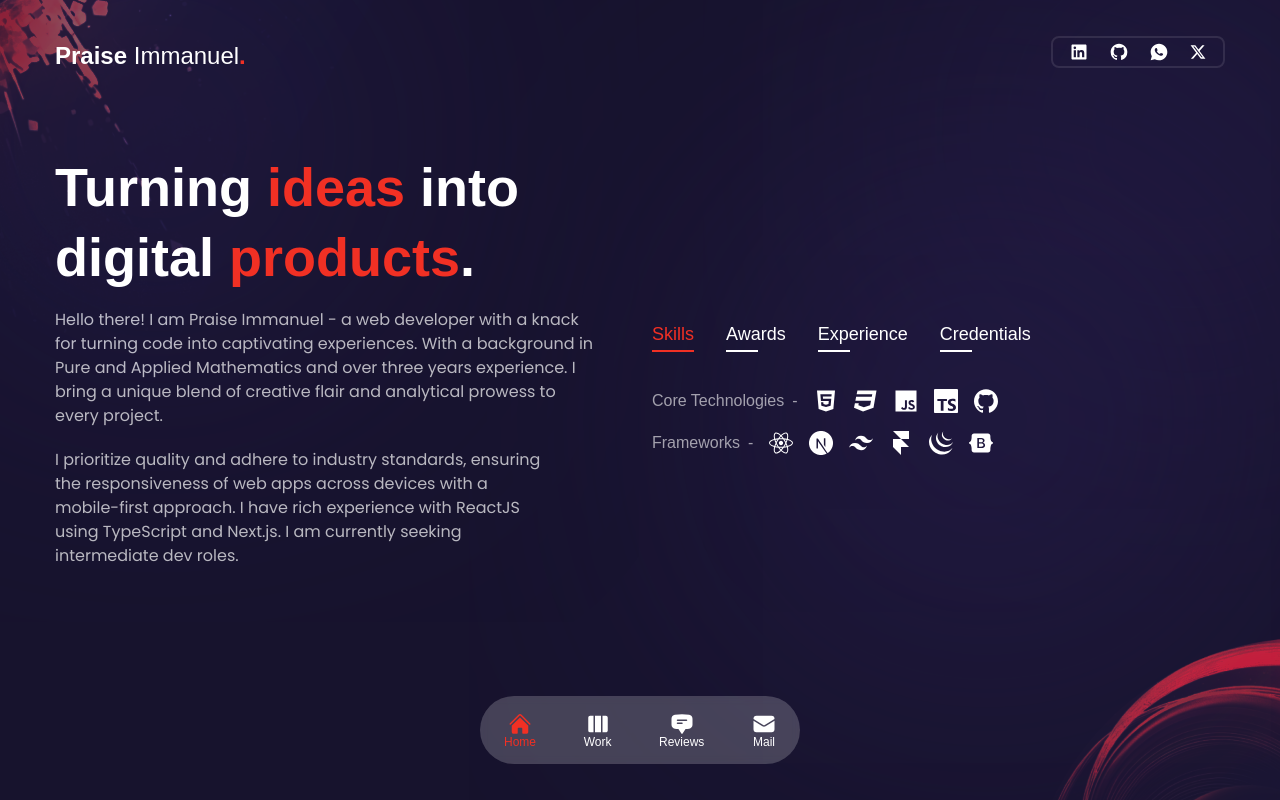
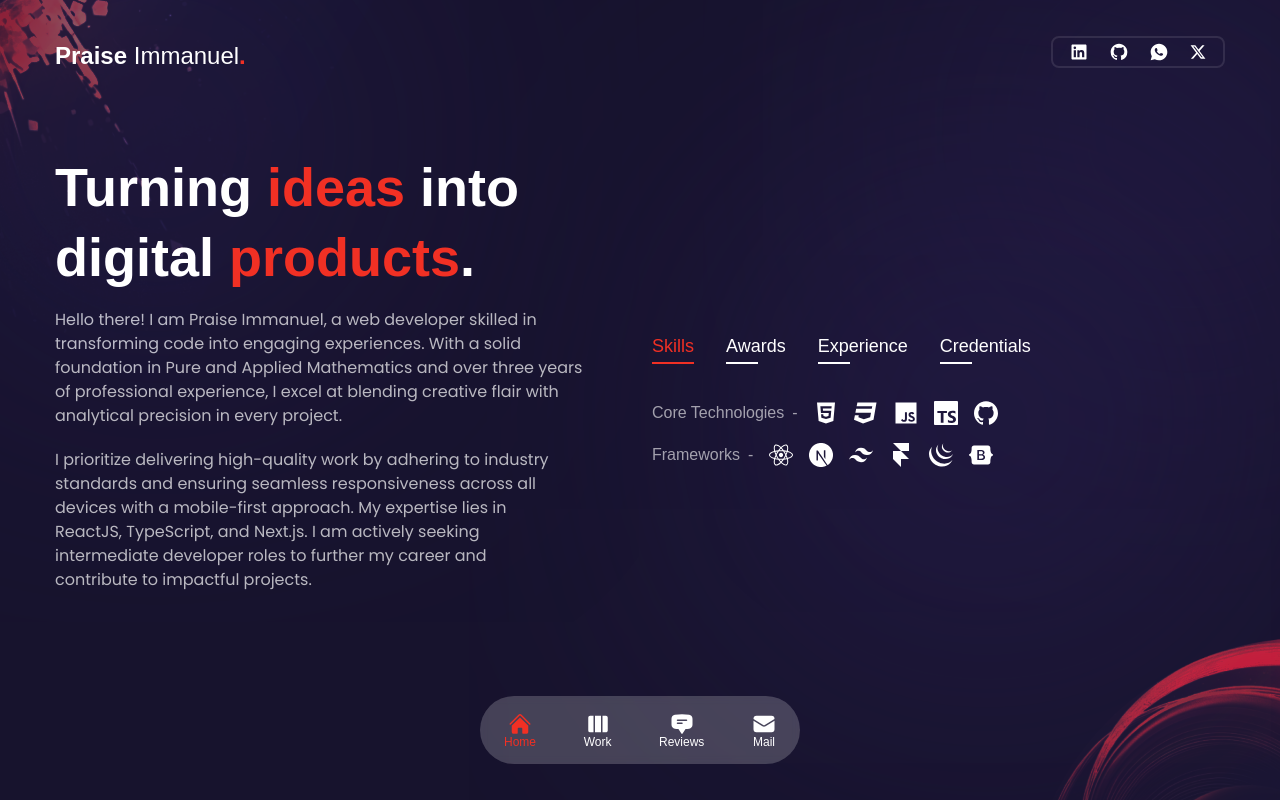
Before and after one commit to PraiseImmanuel/portfolio-2.0, a Next.js app: page / in a window 1280 px wide. Built offline with nearby package versions, Linux system fonts and the light colour scheme; a web font is replaced by a local one.

Commit message:
SEO optimization

```diff
--- a/src/components/Nav.js
+++ b/src/components/Nav.js
@@ -44,6 +44,7 @@ const Nav = () => {
             relative flex items-center group hover:text-accent transition-all duration-300`}
             key={index}
             href={link.path}
+            scroll={true}
           >
             <div className="flex items-center flex-col">
               {/* Icon */}
--- a/src/pages/_app.js
+++ b/src/pages/_app.js
@@ -9,6 +9,7 @@ import Head from "next/head";
 
 function MyApp({ Component, pageProps }) {
   const router = useRouter();
+
   return (
     <>
       <Head>
--- a/src/pages/contact/index.js
+++ b/src/pages/contact/index.js
@@ -18,7 +18,7 @@ const Contact = () => {
   const [isLoading, setIsLoading] = useState(false);
   const handleFieldChange = (e) => {
     const { name, value } = e.target;
-    console.log(contactField);
+
     setContactField((prevState) => ({
       ...prevState,
       [name]: value,
@@ -28,6 +28,7 @@ const Contact = () => {
   const handleSubmit = async (e) => {
     setIsLoading(true);
     e.preventDefault();
+
     if (
       contactField.email === "" ||
       contactField.message === "" ||
@@ -38,6 +39,7 @@ const Contact = () => {
       setIsLoading(false);
       return;
     }
+    toast.warning("This might take a while. Please Wait...");
     try {
       const response = await api.post(
         "https://portfolio-email-sender-q5m2.onrender.com/send-email",
@@ -129,17 +131,23 @@ const Contact = () => {
               }`}
               disabled={isLoading}
             >
+              {!isLoading && (
+                <span>
                   <span
-                className="lg:group-hover:-translate-y-[120px] lg:group-hover:opacity-0
+                    className="group-hover:-translate-y-[120px] group-hover:opacity-0
                 transition-all duration-500"
                   >
                     {"Let's talk"}
                   </span>
                   <BsArrowRight
-                className="lg:-translate-y-[120%] opacity-0 group-hover:flex
-                lg:group-hover:-translate-y-0 group-hover:opacity-100 transition-all duration-300 absolute
+                    className="-translate-y-[120%] opacity-0 group-hover:flex
+                group-hover:-translate-y-0 group-hover:opacity-100 transition-all duration-300 absolute
                 text-[22px]"
                   />
+                </span>
+              )}
+
+              {isLoading && <span>Loading..</span>}
             </button>
           </motion.form>
           <div className="border-t border-white/10 mt-10 pt-10 lg:hidden">
--- a/src/pages/index.js
+++ b/src/pages/index.js
@@ -100,7 +100,7 @@ import { fadeIn } from "../../variants";
 import Header from "../components/Header";
 const About = () => {
   const [itemIndex, setItemIndex] = useState(0);
-  console.log(itemIndex);
+
   return (
     <div className="min-h-[1100px] md:min-h-[950px] xl:min-h-screen bg-primary/30 text-center xl:text-left">
       <div className="min-h-[1100px] md:min-h-[950px] xl:min-h-screen relative">
@@ -130,11 +130,11 @@ const About = () => {
                 variants={fadeIn("right", 0.4)}
                 className="max-w-[540px] mx-auto xl:mx-0 mb-6 xl:mb-12 px-2 xl:px-0"
               >
-                Hello there! I am Praise Immanuel - a web developer with a knack
-                for turning code into captivating experiences. With a background
-                in Pure and Applied Mathematics and over three years experience.
-                I bring a unique blend of creative flair and analytical prowess
-                to every project.
+                Hello there! I am Praise Immanuel, a web developer skilled in
+                transforming code into engaging experiences. With a solid
+                foundation in Pure and Applied Mathematics and over three years
+                of professional experience, I excel at blending creative flair
+                with analytical precision in every project.
               </motion.p>
               <motion.p
                 initial="hidden"
@@ -143,11 +143,12 @@ const About = () => {
                 variants={fadeIn("right", 0.4)}
                 className="max-w-[500px] xl:-mt-7 mx-auto xl:mx-0 mb-6 xl:mb-12 px-2 xl:px-0"
               >
-                I prioritize quality and adhere to industry standards, ensuring
-                the responsiveness of web apps across devices with a
-                mobile-first approach. I have rich experience with ReactJS using
-                TypeScript and Next.js. I am currently seeking intermediate dev
-                roles.
+                I prioritize delivering high-quality work by adhering to
+                industry standards and ensuring seamless responsiveness across
+                all devices with a mobile-first approach. My expertise lies in
+                ReactJS, TypeScript, and Next.js. I am actively seeking
+                intermediate developer roles to further my career and contribute
+                to impactful projects.
               </motion.p>
             </div>
             <div className="flex-1 transition-all">
```
Lines whose indentation alone changed are shown as unchanged.
